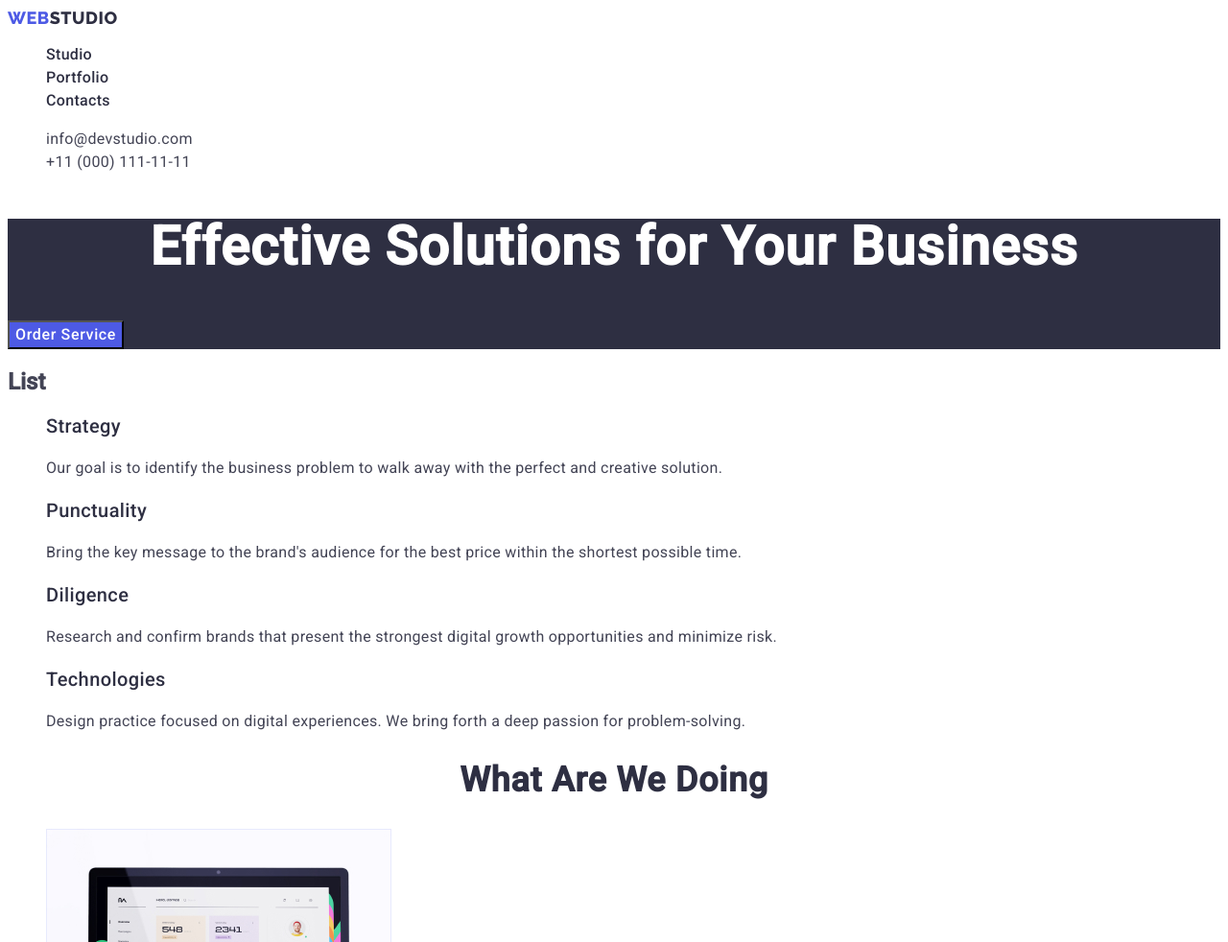
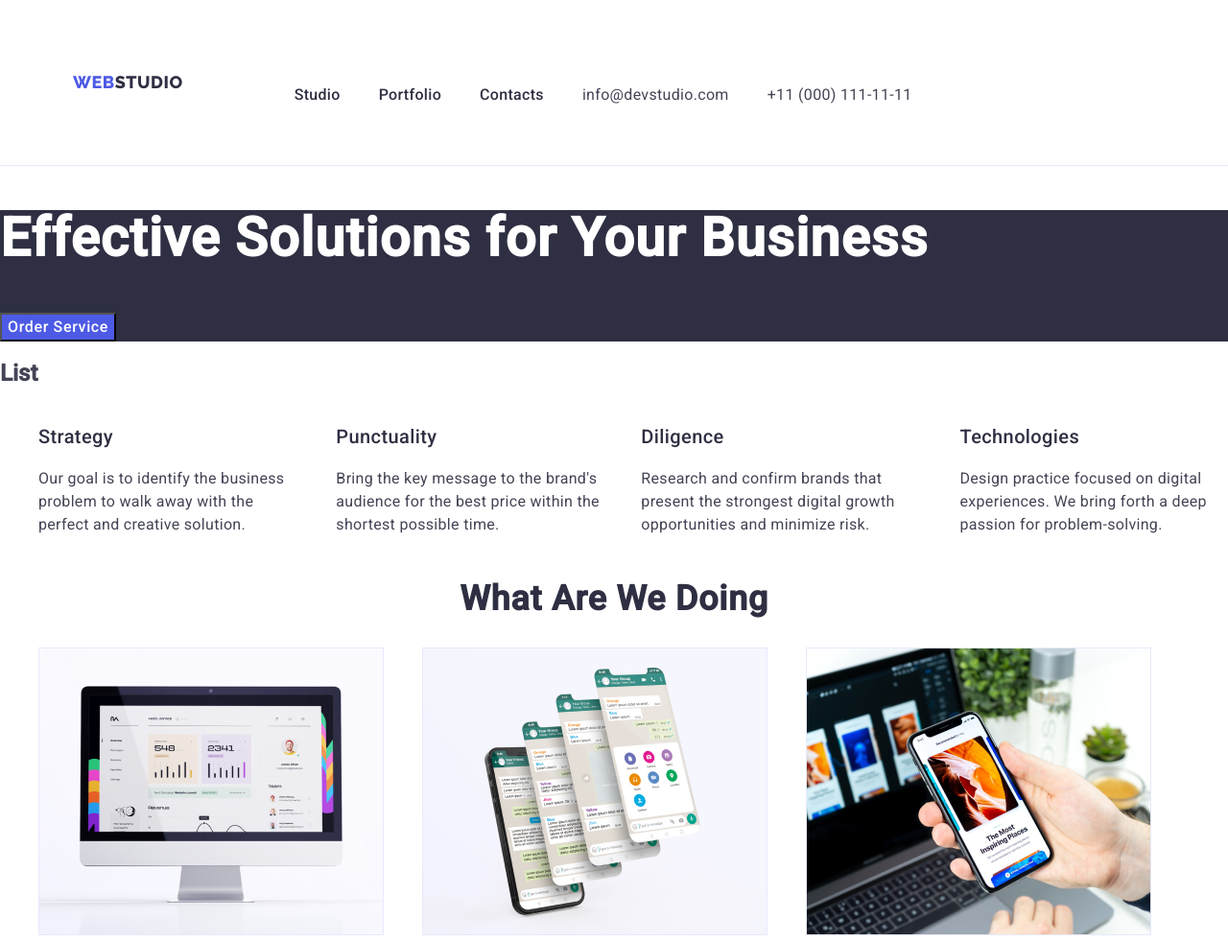
Before and after one commit to kesobyte/goit-markup-hw-03, a plain HTML site: page index.html in a window 1280 px wide. Shown: the top 982 px of the page at 96% size. Drawn offline with nearby package versions, Linux system fonts and the light colour scheme.

Commit message:
Header update

```diff
--- a/css/styles.css
+++ b/css/styles.css
@@ -1,5 +1,26 @@
 :root {
   --iris: #4d5ae5;
+}
+
+/* Header Style */
+
+.main-header {
+  border-bottom: 1px solid #e7e9fc;
+}
+
+.header {
+  display: flex;
+}
+
+.container {
+  width: 1158px;
+  margin: 0 auto;
+  padding: 0 15px;
+}
+
+.top-nav {
+  display: flex;
+  align-items: center;
 }
 
 body {
@@ -16,6 +37,7 @@ body {
   letter-spacing: 0.03em;
   text-transform: uppercase;
   color: #4d5ae5;
+  margin-right: 76px;
 }
 
 .link {
@@ -28,6 +50,8 @@ body {
 
 .list {
   list-style: none;
+  display: flex;
+  gap: 40px;
 }
 
 .nav-item .link {
@@ -36,6 +60,7 @@ body {
   line-height: 1.5;
   letter-spacing: 0.02em;
   color: #2e2f42;
+  padding: 24px 0;
 }
 
 .nav-contact .link {
@@ -56,6 +81,8 @@ body {
 
 .contacts {
   font-style: normal;
+  display: flex;
+  gap: 40px;
 }
 
 .first-section {
--- a/index.html
+++ b/index.html
@@ -5,6 +5,7 @@
     <meta name="viewport" content="width=device-width, initial-scale=1.0" />
     <title>Index</title>
 
+    <!-- Google Fonts -->
     <link rel="preconnect" href="https://fonts.googleapis.com" />
     <link rel="preconnect" href="https://fonts.gstatic.com" crossorigin />
     <link
@@ -12,11 +13,19 @@
       rel="stylesheet"
     />
 
+    <!-- Use of modern-normalize  -->
+    <link
+      rel="stylesheet"
+      href="node_modules/modern-normalize/modern-normalize.css"
+    />
+
+    <!-- Local CSS -->
     <link rel="stylesheet" href="./css/styles.css" />
   </head>
   <body>
-    <header>
-      <nav>
+    <header class="main-header">
+      <div class="header container">
+        <nav class="top-nav">
           <a class="logo link" href="./index.html"
             >Web<span class="logotext">Studio</span></a
           >
@@ -42,6 +51,7 @@
             </li>
           </ul>
         </address>
+      </div>
     </header>
     <main>
       <section class="first-section">
```
Also changed, not shown: portfolio.html (+9 -1 lines), .prettierrc.json (added). Lines whose indentation alone changed are shown as unchanged.
